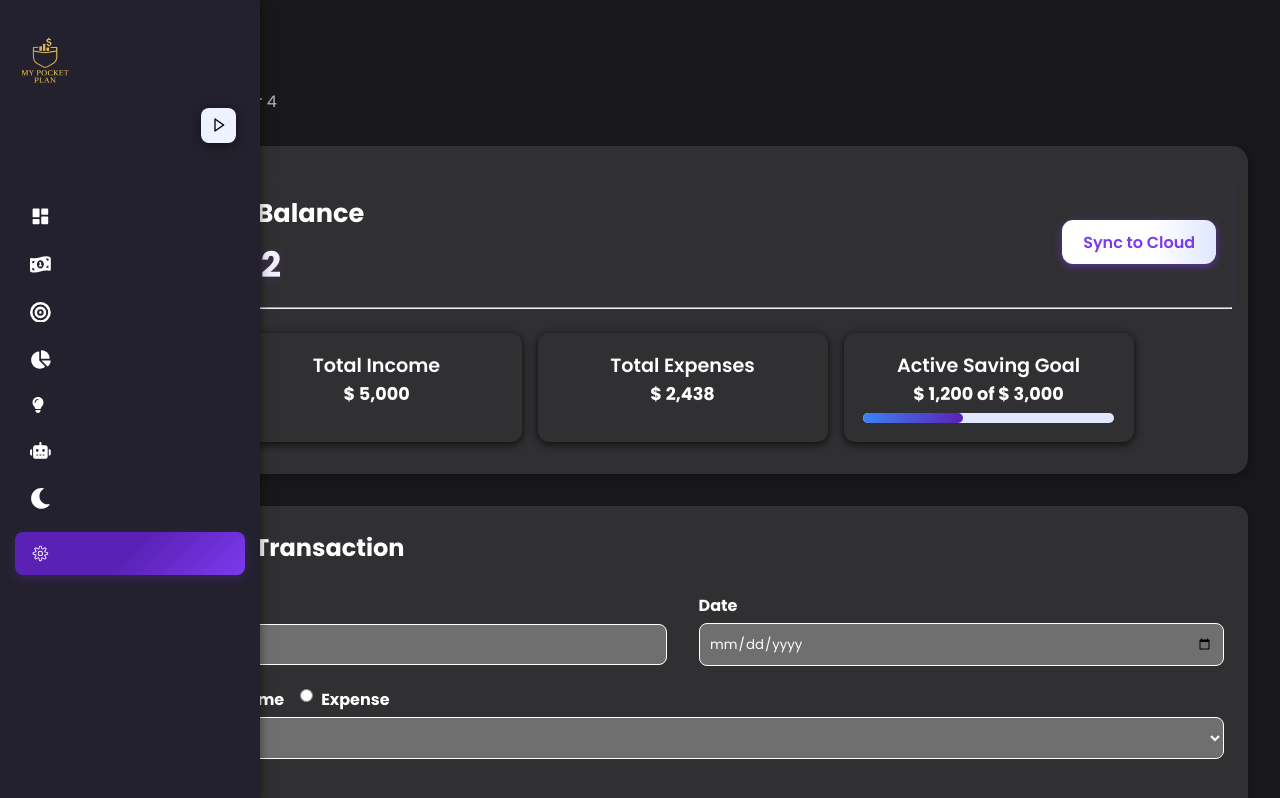
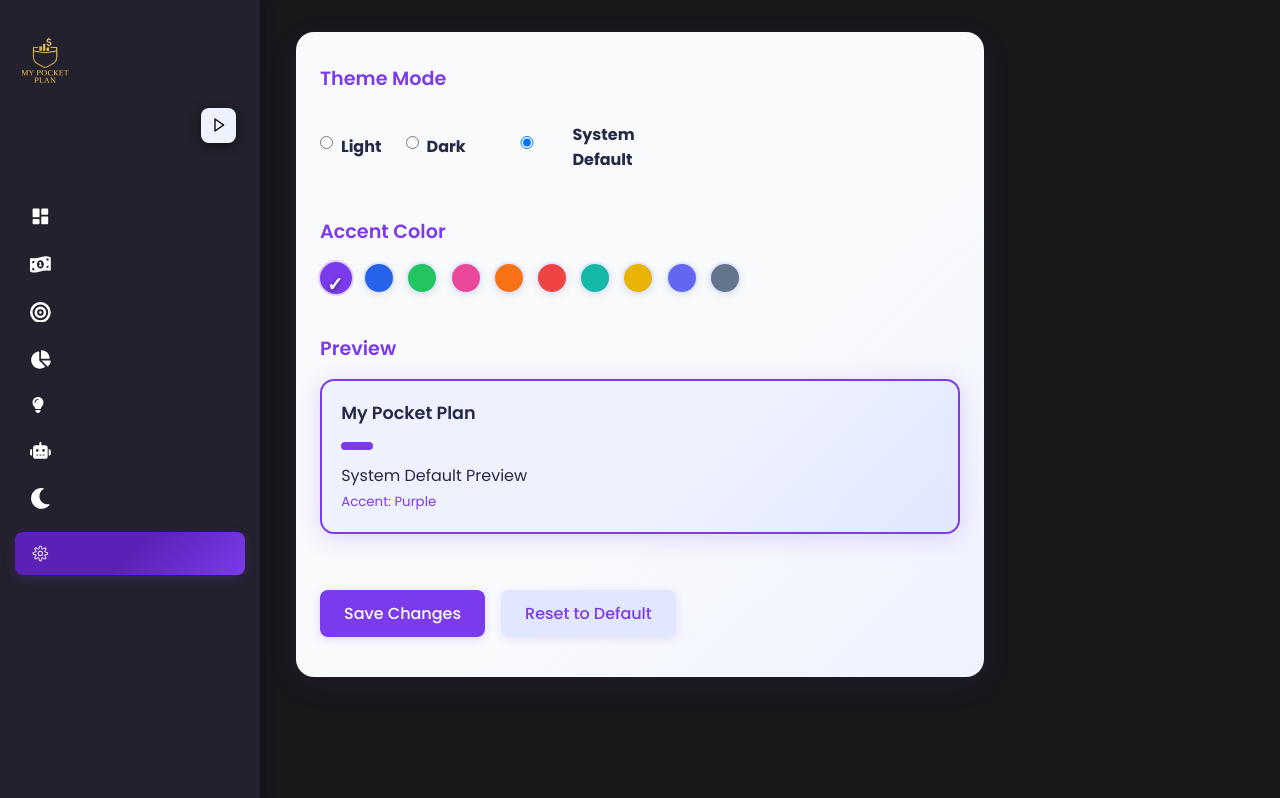
Before and after one commit to BwisterNova/my-pocket-plan, a React (Vite) app: page /settings/theme in a window 1280 px wide. Shown: the top 798 px of the page. Built offline with nearby package versions, Linux system fonts and the light colour scheme.

Commit message:
testing router

```diff
--- a/src/App.jsx
+++ b/src/App.jsx
@@ -52,17 +52,17 @@ function App() {
           openAiPanel={openAiPanel}
           scrollTo={handleScrollTo}
         />
-        <Home
-          isSidebarCollapsed={isSidebarCollapsed}
-          scrollToSection={scrollToSection}
-        />
+
         <Routes>
-          {/*} <Route
+          <Route
             path="/"
             element={
-
+              <Home
+                isSidebarCollapsed={isSidebarCollapsed}
+                scrollToSection={scrollToSection}
+              />
             }
-          /> */}
+          />
           <Route
             path="/reports"
             element={<Reports isSidebarCollapsed={isSidebarCollapsed} />}
```
